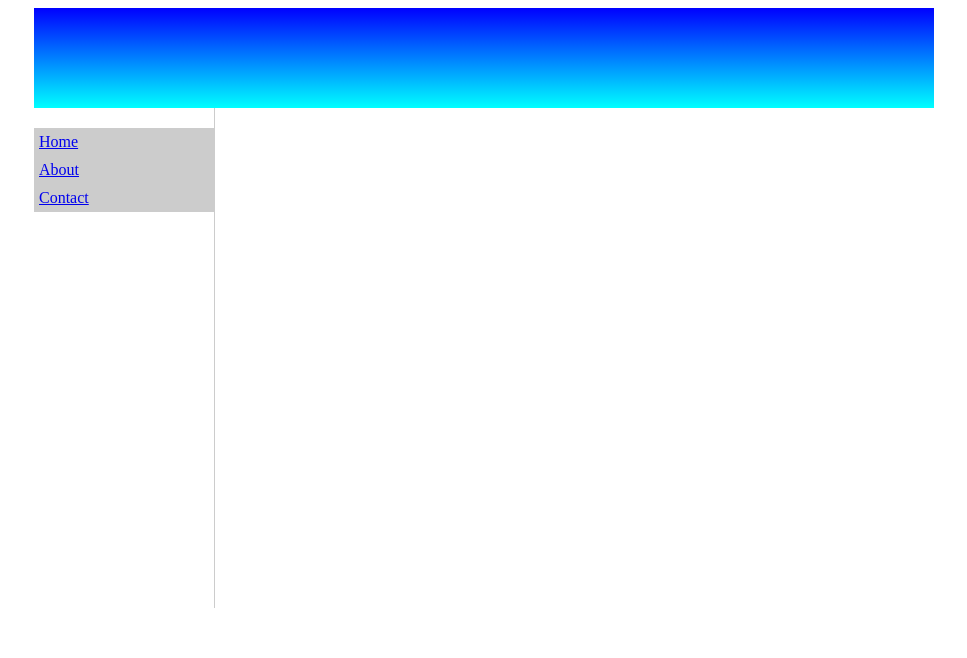
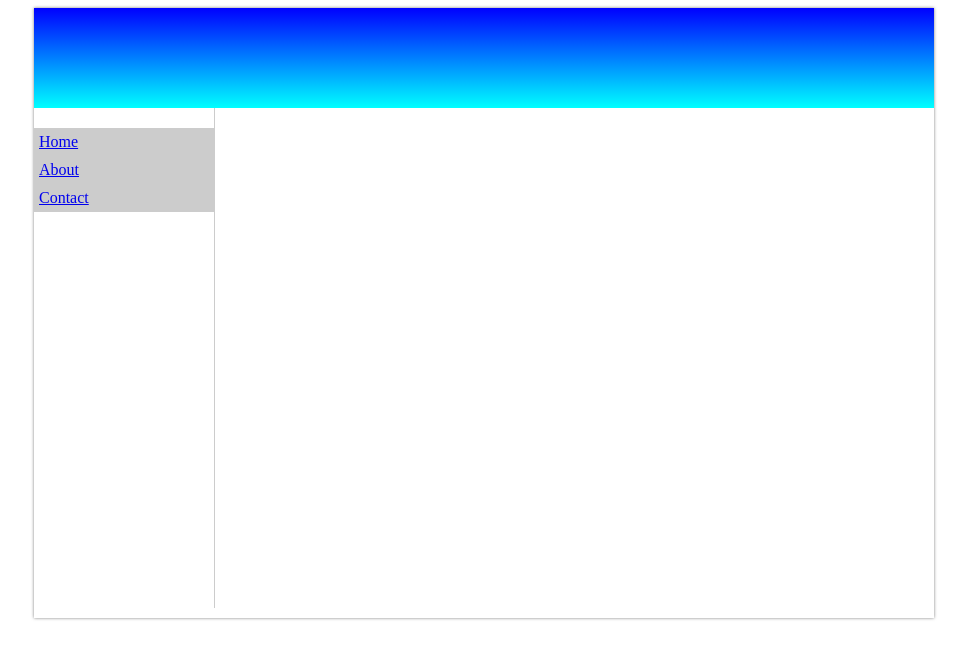
Before and after one commit to gauravabhi/angular2, an Angular app in the folder my-app/: page / in a window 1280 px wide. Shown: the top 658 px of the page, without its empty margins (156-1123 px from the left). Built offline with nearby package versions, Linux system fonts and the light colour scheme.

Commit message:
update for css

```diff
--- a/my-app/src/app/app.component.css
+++ b/my-app/src/app/app.component.css
@@ -22,9 +22,9 @@ ul li{
 }
 .container{
     width:900px;
-    padding-left:15px;
-    padding-right:15px;
+    min-height: 610px;
     margin:0 auto;
+    box-shadow: 0px 0px 3px rgba(0,0,0,0.5);
 }
 .view{
     width:77%;
```
